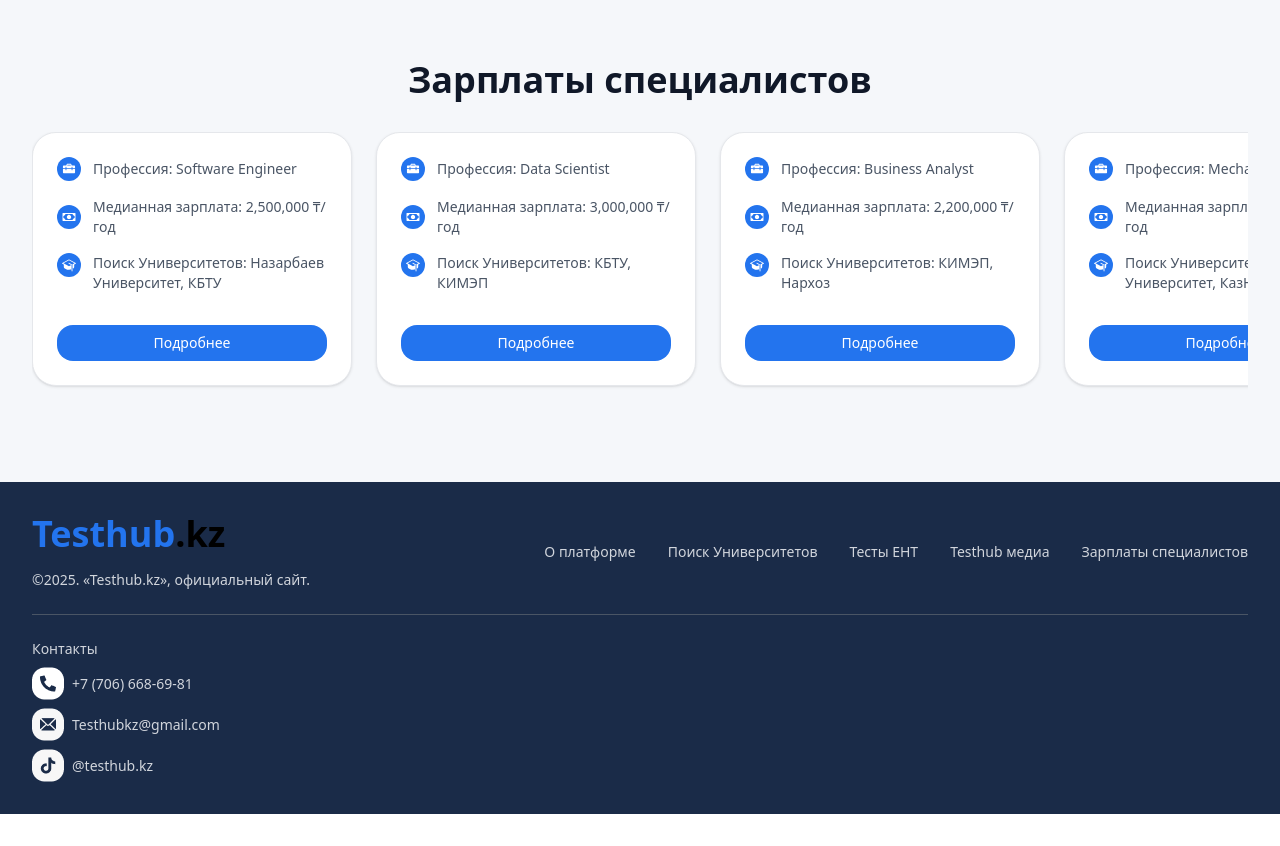
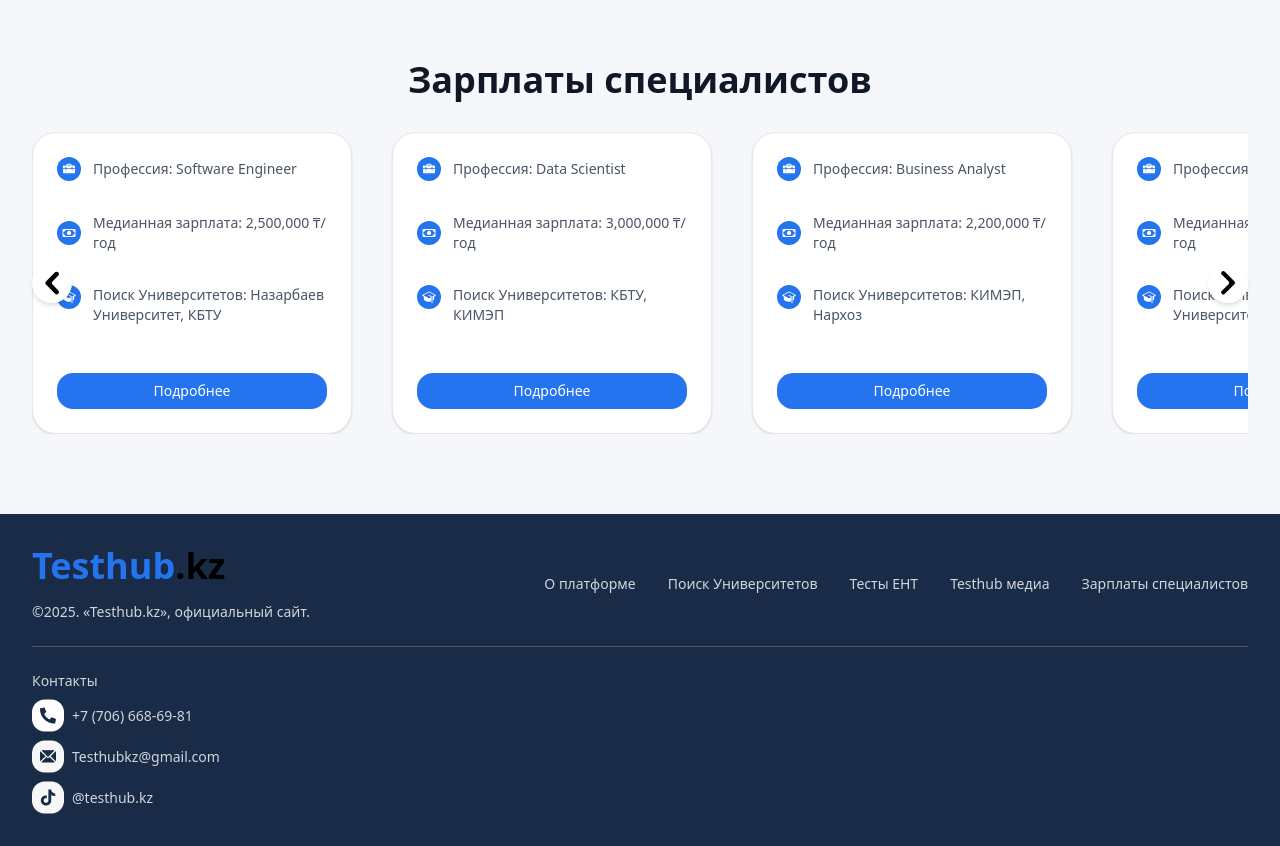
Before and after one commit to ImMikobtw/Testhub-Landing, a React (Vite) app: page / in a window 1280 px wide. Shown: the part 2920-3766 px from the top of the page. Before the commit the page ends 3734 px from the top, so only its background shows below. Built offline with nearby package versions, Linux system fonts and the light colour scheme.

Commit message:
Fixed Vacancies Section

```diff
--- a/src/components/specialists-section/SpecialistsSalariesSection.tsx
+++ b/src/components/specialists-section/SpecialistsSalariesSection.tsx
@@ -1,21 +1,31 @@
 import React from 'react';
+import { useState } from 'react';
 import { useLanguage } from '../language-toggler/context/LanguageContext';
 import VacancyCard from './vacancy-list/VacancyCard';
 import { useVacancyList } from './vacancy-list/useVacancyList';
+
+import leftArrow from './assets/leftArrow.svg';
+import rightArrow from './assets/rightArrow.svg';
 
 export interface Vacancy {
     id: string;
     profession: string;
     medianSalary: string;
     vacancy_universities: string[];
-    professionIcon: string;
-    salaryIcon: string;
-    universityIcon: string;
 }
 
 const SpecialistsSalariesSection: React.FC = () => {
     const { t } = useLanguage();
     const { vacancies } = useVacancyList();
+    const [currentIndex, setCurrentIndex] = useState(0);
+
+    const handlePrev = () => {
+      setCurrentIndex((prev) => (prev === 0 ? vacancies.length - 1 : prev - 1));
+    };
+
+    const handleNext = () => {
+      setCurrentIndex((prev) => (prev === vacancies.length - 1 ? 0 : prev + 1));
+    };
 
     return (
         <section className="py-12 md:py-20 bg-[#F5F7FA]">
@@ -23,12 +33,35 @@ const SpecialistsSalariesSection: React.FC = () => {
         <h2 className="text-2xl md:text-4xl font-montserrat font-bold text-gray-900 mb-8 text-center">
           {t('salaries_title')}
         </h2>
-             <div className="overflow-x-auto snap-x snap-mandatory flex gap-6 pb-4 scrollbar-thin scrollbar-thumb-gray-300 scrollbar-track-gray-100">
+        <div className="relative">
+          <div className="overflow-hidden">
+            <div
+              className="flex flex-row gap-10 transition-transform duration-300 ease-in-out"
+              style={{ transform: `translateX(-${currentIndex * 100}%)` }}
+            >
               {vacancies.map((vacancy) => (
-                 <div key={vacancy.id} className="snap-center flex-shrink-0 w-80">
+                <div key={vacancy.id} className="flex-shrink-0 w-full max-w-80">
                   <VacancyCard vacancy={vacancy} />
                 </div>
               ))}
+            </div>
+          </div>
+          {vacancies.length > 1 && (
+            <>
+              <button
+                onClick={handlePrev}
+                className="absolute left-0 top-1/2 transform -translate-y-1/2 bg-white p-2 rounded-full shadow-md hover:bg-gray-100 transition-colors duration-200"
+              >
+                <img src={leftArrow} alt="Previous" className="w-6 h-6" />
+              </button>
+              <button
+                onClick={handleNext}
+                className="absolute right-0 top-1/2 transform -translate-y-1/2 bg-white p-2 rounded-full shadow-md hover:bg-gray-100 transition-colors duration-200"
+              >
+                <img src={rightArrow} alt="Next" className="w-6 h-6" />
+              </button>
+            </>
+          )}
         </div>
       </div>
     </section>
--- a/src/components/specialists-section/vacancy-list/VacancyCard.tsx
+++ b/src/components/specialists-section/vacancy-list/VacancyCard.tsx
@@ -1,6 +1,10 @@
 import React from 'react';
 import { useLanguage } from '../../language-toggler/context/LanguageContext';
 import type { Vacancy } from '../SpecialistsSalariesSection';
+
+import professionIcon from '../assets/professionIcon.svg';
+import salaryIcon from '../assets/salaryIcon.svg';
+import universityIcon from '../assets/universityIcon.svg';
 
 interface VacancyCardProps {
     vacancy: Vacancy;
@@ -11,10 +15,10 @@ const VacancyCard: React.FC<VacancyCardProps> = ({ vacancy }) => {
 
     return (
         <div className="bg-white border border-gray-200 rounded-3xl p-6 shadow-sm hover:shadow-md transition-shadow duration-200 w-full">
-           <div className="flex flex-col gap-4">
+          <div className="flex flex-col gap-8">
             <div className="flex items-center gap-3">
               <img
-                 src={vacancy.professionIcon}
+                src={professionIcon}
                 alt="Profession icon"
                 className="w-6 h-6 object-contain"
               />
@@ -24,7 +28,7 @@ const VacancyCard: React.FC<VacancyCardProps> = ({ vacancy }) => {
             </div>
             <div className="flex items-center gap-3">
               <img
-                 src={vacancy.salaryIcon}
+                src={salaryIcon}
                 alt="Salary icon"
                 className="w-6 h-6 object-contain"
               />
@@ -34,7 +38,7 @@ const VacancyCard: React.FC<VacancyCardProps> = ({ vacancy }) => {
             </div>
             <div className="flex items-start gap-3">
               <img
-                 src={vacancy.universityIcon}
+                src={universityIcon}
                 alt="University icon"
                 className="w-6 h-6 object-contain"
               />
```
Also changed, not shown: src/components/specialists-section/vacancy-list/useVacancyList.ts (+0 -16 lines), src/components/specialists-section/assets/leftArrow.svg (added), src/components/specialists-section/assets/rightArrow.svg (added). Lines whose indentation alone changed are shown as unchanged.
